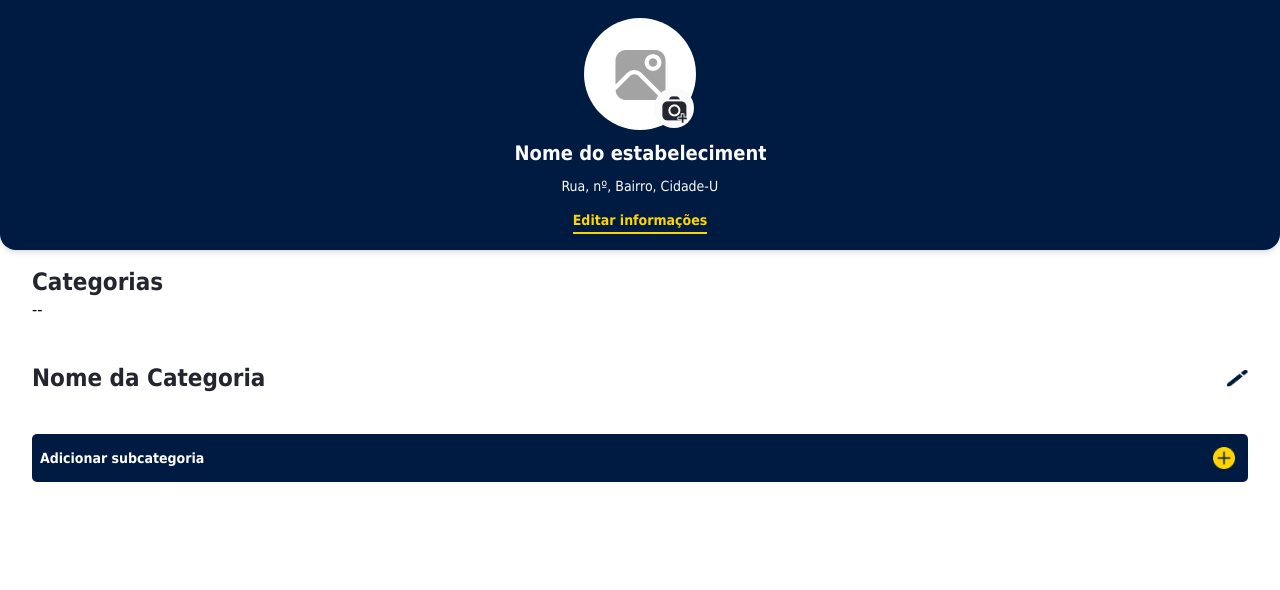
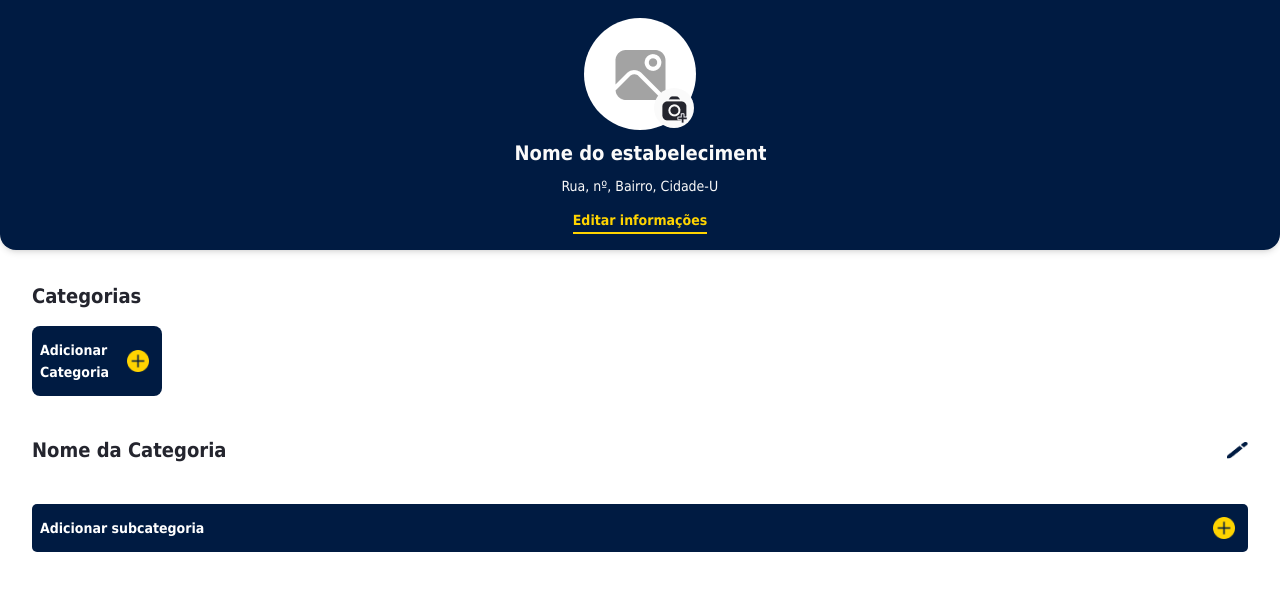
Before and after one commit to VINNE7/chefaofront, a React (Vite) app: page /menupage in a window 1280 px wide. Shown: the top 590 px of the page. Built offline with nearby package versions, Linux system fonts and the light colour scheme.

Commit message:
add componente categoria e ajuste da pagina menupage

```diff
--- a/src/components/MenuHeader/index.tsx
+++ b/src/components/MenuHeader/index.tsx
@@ -3,14 +3,16 @@ import imgEdit from "../../assets/icons/img-edit.png";
 import imgSum from "../../assets/icons/sum.png";
 import { useState } from "react";
 
+export default function MenuHeader() {
+  const [establishmentAddress, setEstablishmentAddress] = useState(
+    "Rua, nº, Bairro, Cidade-UF"
+  );
 
-export default function MenuHeader() {
-  const [establishmentAddress, setEstablishmentAddress] = useState("Rua, nº, Bairro, Cidade-UF");
+  const [establishmentName, setEstablishmentName] = useState(
+    "Nome do estabelecimento"
+  );
 
-  const [establishmentName, setEstablishmentName] = useState("Nome do estabelecimento");
-
-  const [isEditable, setIsEditable] = useState(false)
-
+  const [isEditable, setIsEditable] = useState(false);
 
   return (
     <>
@@ -29,37 +31,47 @@ export default function MenuHeader() {
                   src={imgSum}
                   className="absolute translate-y-[10px] translate-x-[8px]"
                 />
-                <input type="file" className="opacity-0 absolute inset-0" accept="image/*" />
+                <input
+                  type="file"
+                  className="opacity-0 absolute inset-0"
+                  accept="image/*"
+                />
               </div>
             </div>
-            <form action="" className="mt-2 text-center flex flex-col justify-center items-center gap-2">
+            <form
+              action=""
+              className="mt-2 text-center flex flex-col justify-center items-center gap-2"
+            >
               <input
                 type="text"
                 disabled={isEditable === false}
                 className="text-xl px-2 py-1 font-bold text-center leading-[30px] disabled:bg-transparent disabled:border-none disabled:focus:outline-none disabled:text-semiwhite disabled:p-0 "
                 value={establishmentName}
-                onChange={(e:any)=>setEstablishmentName(e.target.value)}
+                onChange={(e: any) => setEstablishmentName(e.target.value)}
               />
 
               <input
                 className="text-sm px-2 py-1 mb-3  disabled:bg-transparent disabled:border-none disabled:focus:outline-none disabled:text-semiwhite disabled:p-0"
                 disabled={isEditable === false}
                 value={establishmentAddress}
-                onChange={(e)=>setEstablishmentAddress(e.target.value)}
+                onChange={(e) => setEstablishmentAddress(e.target.value)}
               />
-
-
             </form>
             {isEditable ? (
-                <button className="text-sm font-bold text-green-400 border-b-2 leading-6  border-green-400 mb-4" onClick={()=>setIsEditable(state => !state)} >
+              <button
+                className="text-sm font-bold text-green-400 border-b-2 leading-6  border-green-400 mb-4"
+                onClick={() => setIsEditable((state) => !state)}
+              >
                 Salvar informações
               </button>
             ) : (
-                <button className="text-sm font-bold text-cyberyellow border-b-2 leading-6  border-cyberyellow mb-4" onClick={()=>setIsEditable(state => !state)} >
+              <button
+                className="text-sm font-bold text-cyberyellow border-b-2 leading-6  border-cyberyellow mb-4"
+                onClick={() => setIsEditable((state) => !state)}
+              >
                 Editar informações
               </button>
             )}
-
           </div>
         </div>
       </div>
--- /dev/null
+++ b/src/components/Subcategory/index.tsx
@@ -0,0 +1,14 @@
+import imgSumyellow from '../../assets/icons/sum-yellow.png'
+
+
+export function SubCategory () {
+  return (
+    <>
+    <div className="w-[130px] h-[70px] bg-royaldark flex-row flex justify-between items-center rounded-[8px] ">
+      <h1 className="text-white text-sm font-bold leading-[22px] ml-[8px]">Adicionar Categoria</h1>
+      <img className ="w-[22px] h-[22px] mr-[13px] " src={imgSumyellow} alt="" />
+
+    </div>
+    </>
+  )
+}
--- a/src/pages/MenuPage/index.tsx
+++ b/src/pages/MenuPage/index.tsx
@@ -1,6 +1,7 @@
 import { Category } from "../../components/Category";
 import MenuHeader from "../../components/MenuHeader";
 import imgPen from "../../assets/icons/pen.png";
+import { SubCategory } from "../../components/Subcategory";
 
 export default function MenuPage() {
   return (
@@ -8,10 +9,12 @@ export default function MenuPage() {
       <MenuHeader />
 
       <div className="mx-8 ">
-        <h2 className="text-raisinblack text-2xl font-bold">Categorias</h2>
-        --
+        <h2 className="text-raisinblack text-xl font-bold my-4 ">Categorias</h2>
+        <div>
+          <SubCategory />
+        </div>
         <div className="flex justify-between items-center">
-          <h2 className="text-raisinblack text-2xl font-bold my-10">
+          <h2 className="text-raisinblack text-xl font-bold my-10">
             Nome da Categoria
           </h2>
           <img
--- a/src/routes/index.tsx
+++ b/src/routes/index.tsx
@@ -23,7 +23,6 @@ export default function RoutesComponent() {
       ></Route>
       <Route path="/login" element={<Login />}></Route>
       <Route path="/signup" element={<Signup />}></Route>
-      <Route path="/cat" element={<Category />}></Route>
       <Route
         path="/firstStablishmentSignup"
         element={<FirstStablishmentSignup />}
```
Lines whose indentation alone changed are shown as unchanged.
